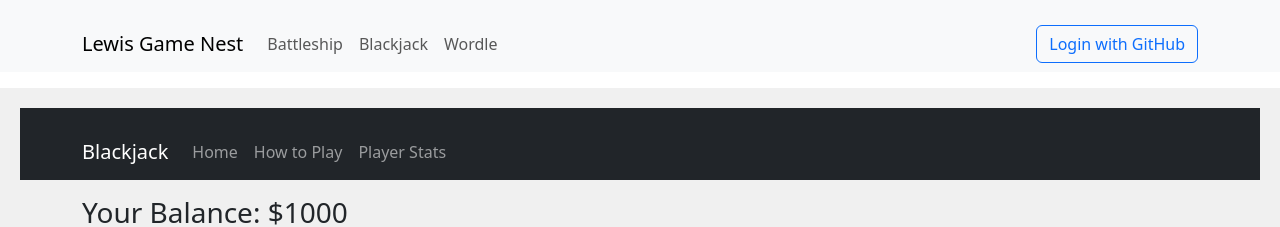
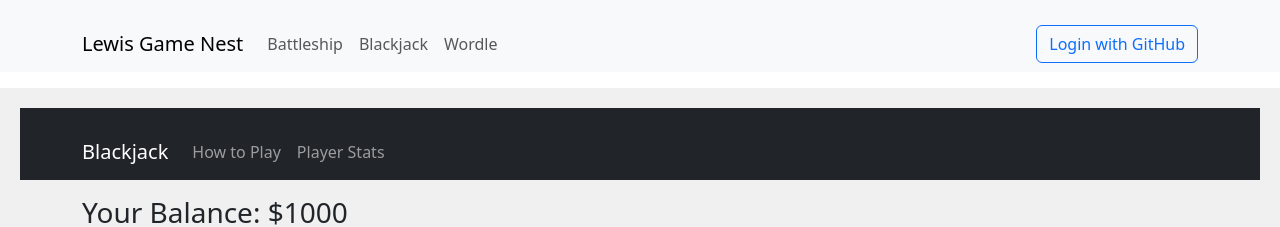
Before and after one commit to collink2451/gamenest-client, a React (Create React App) app: page /blackjack in a window 1280 px wide. Shown: the top 227 px of the page. Built offline with nearby package versions, Linux system fonts and the light colour scheme; no server answers; a web font is replaced by a local one.

Commit message:
deleted "home" button

```diff
--- a/src/pages/BlackjackGame.jsx
+++ b/src/pages/BlackjackGame.jsx
@@ -167,7 +167,6 @@ const BlackjackGame = () => {
             <Navbar.Toggle />
             <Navbar.Collapse className="justify-content-end">
             <Nav className="me-auto">
-            <Nav.Link to="/home">Home</Nav.Link>
             <Nav.Link onClick={handleShow1}>How to Play</Nav.Link>
             <Nav.Link onClick={handleShow2}>Player Stats</Nav.Link>
           </Nav>
```
